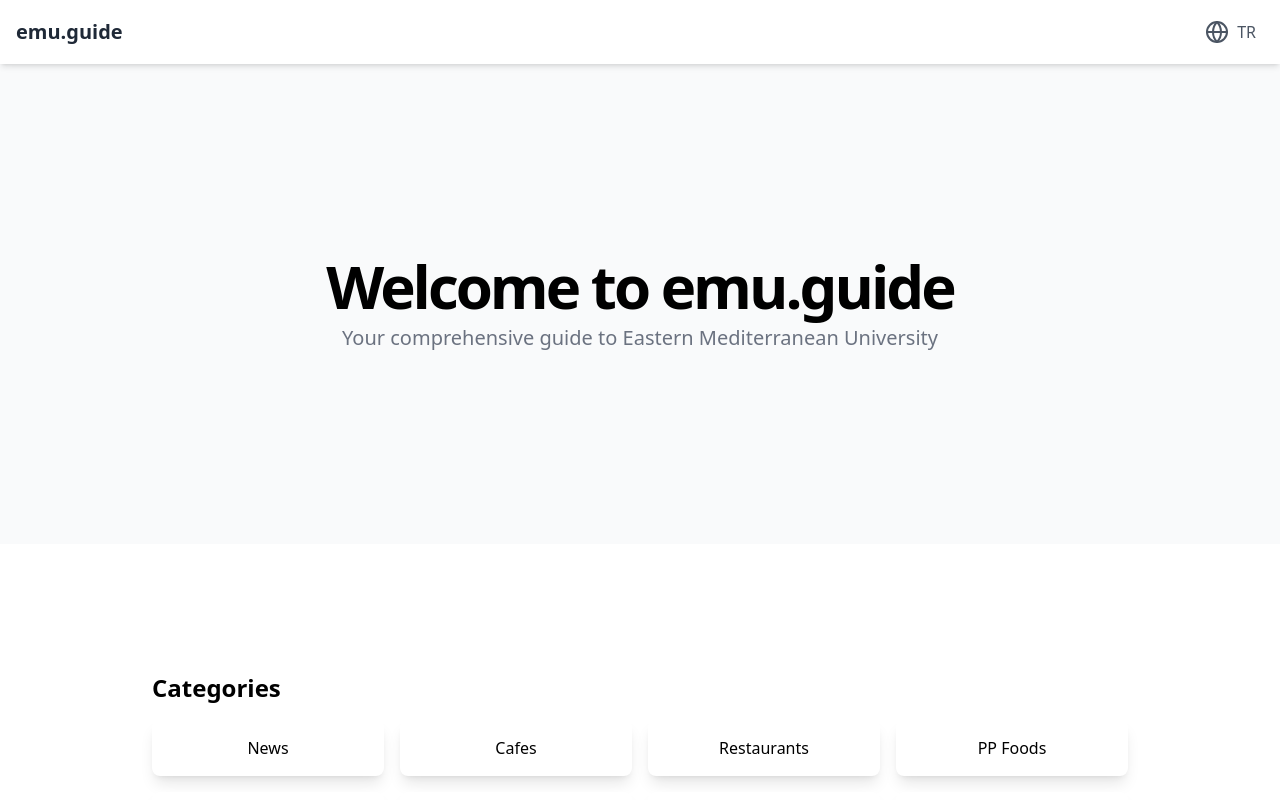
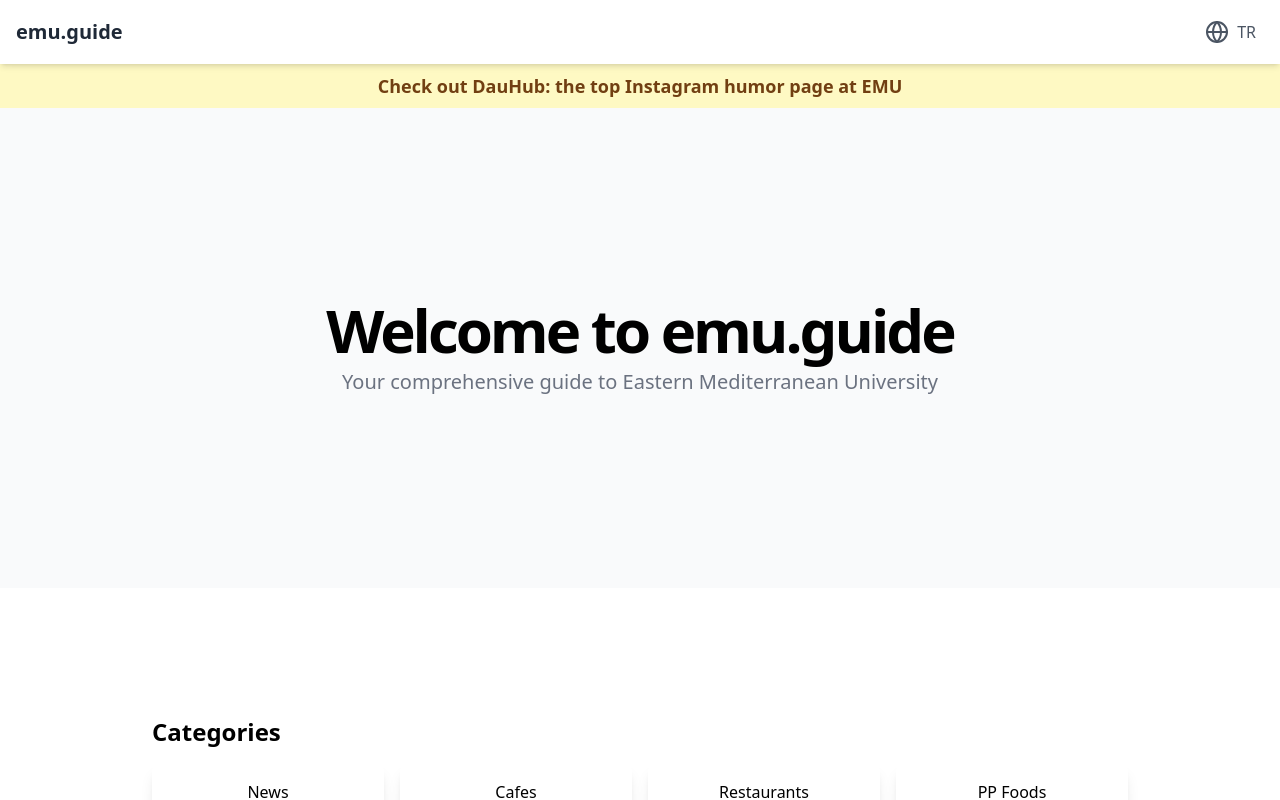
Before and after one commit to atasoya/emu-guide, a Next.js app: page / in a window 1280 px wide. Shown: the top 800 px of the page. Built offline with nearby package versions, Linux system fonts and the light colour scheme.

Commit message:
Add FeaturedAnnouncement component and integrate it into the main page

```diff
--- a/src/app/page.tsx
+++ b/src/app/page.tsx
@@ -2,6 +2,7 @@
 import { useState } from "react";
 import Link from "next/link";
 import { Menu, Globe } from "lucide-react";
+import FeaturedAnnouncement from "@/components/FeaturedAnnouncement";
 
 // Utility function to replace Turkish characters with English equivalents
 const replaceTurkishChars = (text: string) => {
@@ -109,22 +110,14 @@
         </div>
       </header>
 
-      {/* Featured Announcement
-      <section className="bg-yellow-100 text-yellow-900 py-2">
-        <div className="container mx-auto text-center">
-          <a
-            href="https://www.instagram.com/dauhub"
-            target="_blank"
-            rel="noopener noreferrer"
-            className="font-bold text-sm hover:underline md:text-lg"
-          >
-            {language === 'en'
-              ? 'Check out DauHub: the top Instagram humor page at EMU'
-              : 'DauHub\'ı keşfedin: Daü\'deki en iyi Instagram mizah sayfası '}
-          </a>
-        </div>
-      </section>
-      */}
+      {/* Featured Announcement */}
+      <FeaturedAnnouncement
+        show={true}
+        language={language}
+        link="https://www.instagram.com/dauhub"
+        announcementEN="Check out DauHub: the top Instagram humor page at EMU"
+        announcementTR="DauHub'ı keşfedin: Daü'deki en iyi Instagram mizah sayfası"
+      />
 
       {/* Main Content */}
       <main className="flex-1">
--- /dev/null
+++ b/src/components/FeaturedAnnouncement.tsx
@@ -0,0 +1,35 @@
+import React from "react";
+
+interface FeaturedAnnouncementProps {
+  show: boolean;
+  language: "en" | "tr";
+  announcementTR: string;
+  announcementEN: string;
+  link?: string;
+}
+
+const FeaturedAnnouncement: React.FC<FeaturedAnnouncementProps> = ({
+  show,
+  language,
+  announcementTR,
+  announcementEN,
+  link,
+}) => {
+  if (!show) return null;
+  return (
+    <section className="bg-yellow-100 text-yellow-900 py-2">
+      <div className="container mx-auto text-center">
+        <a
+          href={link}
+          target="_blank"
+          rel="noopener noreferrer"
+          className={`font-bold text-sm hover:underline md:text-lg`}
+        >
+          {language === "en" ? announcementEN : announcementTR}
+        </a>
+      </div>
+    </section>
+  );
+};
+
+export default FeaturedAnnouncement;
```
